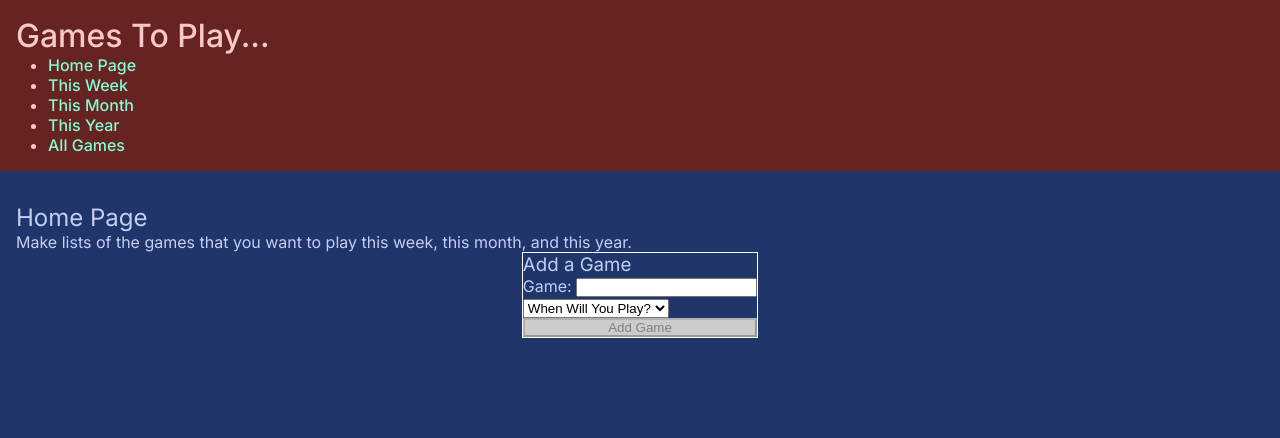
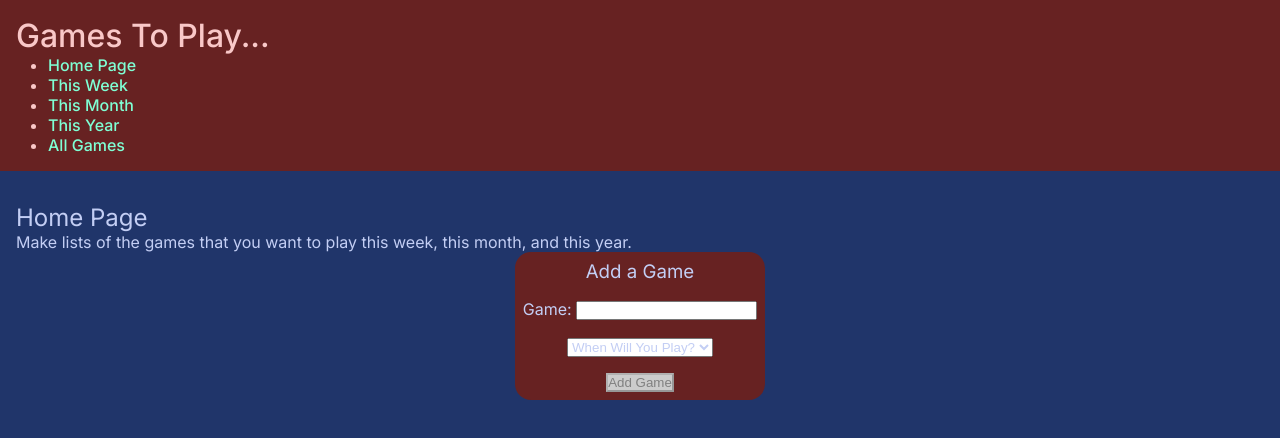
Before and after one commit to franco-ortega/to-do-games, a Next.js app: page / in a window 1280 px wide. Shown: the top 438 px of the page. Built offline with nearby package versions, Linux system fonts and the light colour scheme.

Commit message:
add color to select

```diff
--- a/components/addGame/AddGame.module.scss
+++ b/components/addGame/AddGame.module.scss
@@ -1,13 +1,21 @@
 .AddGame {
-  border: 1px white solid;
+  background-color: var(--bkgd-clr-accent);
+  border-radius: 1rem;
   width: fit-content;
 
-  margin: auto;
+  margin-inline: auto;
+  padding: .5rem;
 
   display: flex;
   flex-direction: column;
+  align-items: center;
+  gap: 1rem;
 
   h3 {
     font-weight: 400;
   }
+
+  select {
+    color: var(--text-clr-main);
+  }
 }
```
